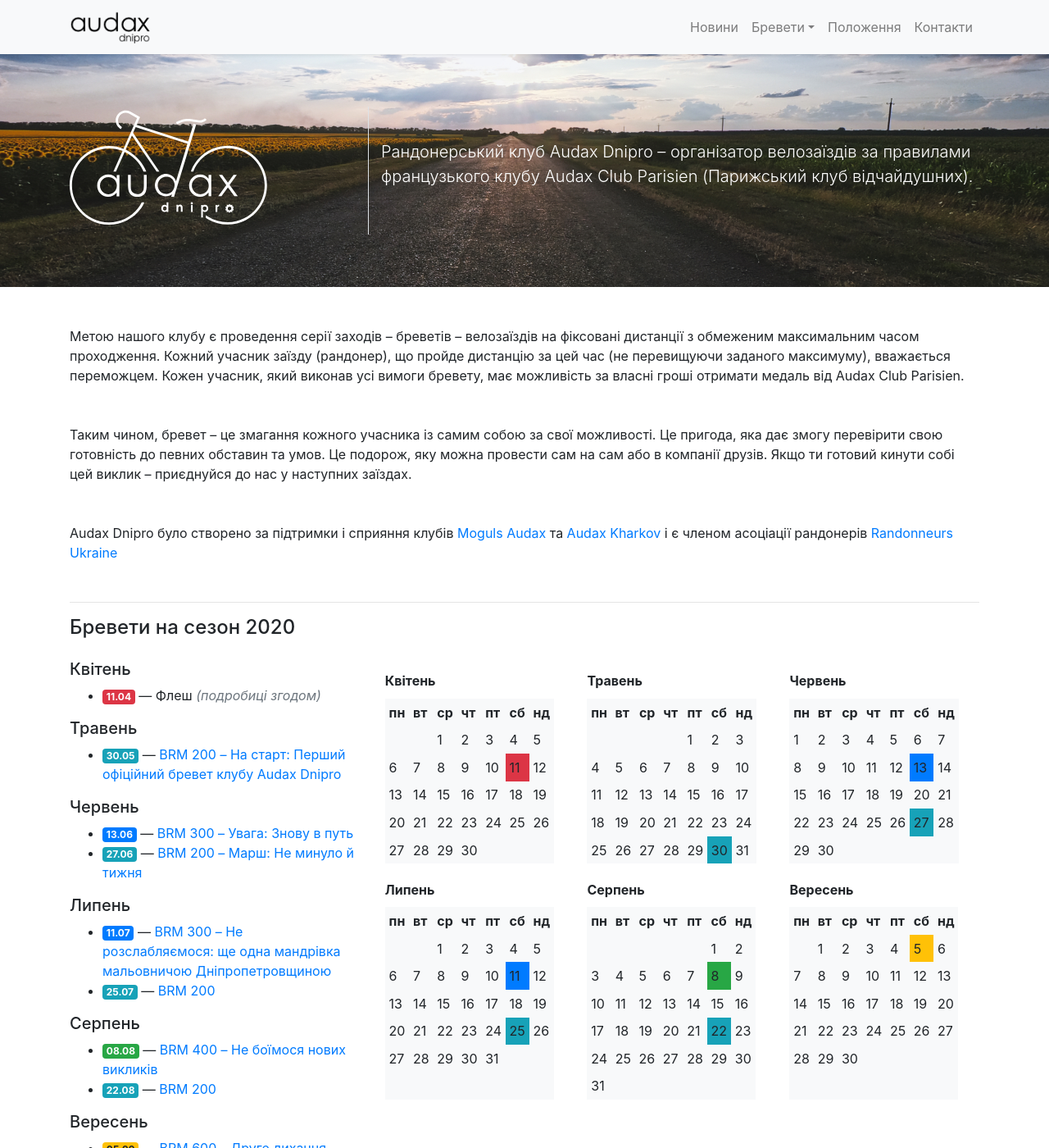
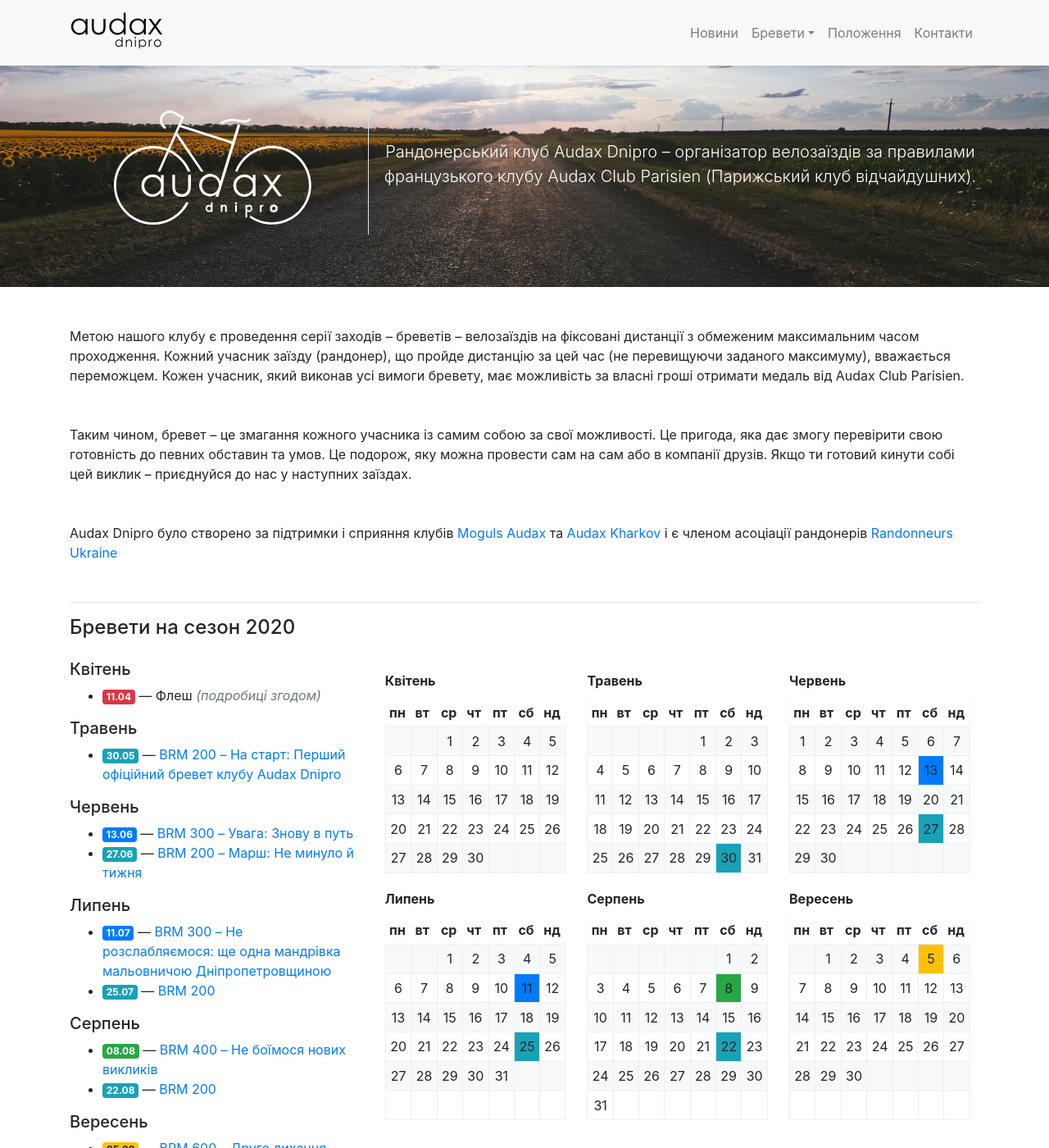
Before and after one commit to s-chizhik/audax.dp.ua, a Jekyll site: the page built from index.html, in a window 1280 px wide and 1400 px high. Shown: the whole window at 82% size. Built offline with Jekyll 4.4.1, drawn with Linux system fonts in a browser that asks for light colours; nearby versions of some CDN libraries.

Commit message:
поправил лого, главную, добавил if фильтр для тернарных операций

```diff
--- a/_config.yml
+++ b/_config.yml
@@ -33,4 +33,4 @@
 collections:
   brevets2020:
     output: true
-    permalink: /hola/:name
+    permalink: /brevets/2020/:name
--- a/_includes/header.html
+++ b/_includes/header.html
@@ -5,8 +5,8 @@
 
         <a class="navbar-brand" href="{{"/" | relative_url }}">
             <!-- <img height="40" src="{{"/img/audax_dnipro-01.png" | relative_url }}" alt="Audax Dnipro logo"> -->
-            <img height="40" src="{{"/img/Untitled.png" | relative_url }}" alt="Audax Dnipro logo">
-            <!--<object data="/img/Untitled.svg" alt="Audax Dnipro logo" type="image/svg+xml"></object>
+            <!--<img height="40" src="{{"/img/logo.svg" | relative_url }}" alt="Audax Dnipro logo">-->
+            <object data="/img/logo.svg" style="height: 46px" type="image/svg+xml"></object>
             <!-- {{ site.title }} -->
         </a>
 
@@ -27,8 +27,7 @@
                        aria-expanded="false">Бревети</a>
 
                     <div class="dropdown-menu">
-                        <a class="dropdown-item" href="{{ "/brevets/2019"|relative_url }}">2019</a>
-                        <a class="dropdown-item" href="{{ "/brevets/2020"|relative_url }}">2020</a>
+                        <a class="dropdown-item" href="{{ '/brevets/2020' |relative_url }}">2020</a>
                     </div>
                 </li>
 
--- /dev/null
+++ b/_plugins/if_filter.rb
@@ -0,0 +1,16 @@
+# https://github.com/Shopify/liquid/issues/236#issuecomment-43118741
+# {{ foo | if: 'yes', 'no' }}
+
+module Jekyll
+    module TernaryFilters
+        def if(value, true_output, untrue_output = '')
+            value ? true_output : untrue_output
+        end
+
+        def unless(value, untrue_output, true_output = '')
+            value ? true_output : untrue_output
+        end
+    end
+end
+
+Liquid::Template.register_filter(Jekyll::TernaryFilters)
--- a/brevets/_calendar.html
+++ b/brevets/_calendar.html
@@ -1,3 +1,14 @@
+<style>
+    .table-borderless tbody tr tbody tr:nth-of-type(odd){
+        background-color: white;
+    }
+    .table-borderless tbody tr tbody td {
+        text-align: center;
+        border: 1px #efefef solid;
+        padding: 4pt;
+    }
+</style>
+
 <table class="table table-sm table-borderless">
     <tbody>
     <!--<tr>
@@ -236,7 +247,7 @@
                     <td>8</td>
                     <td>9</td>
                     <td>10</td>
-                    <td class="bg-danger">11</td>
+                    <td>11</td>
                     <td>12</td>
                 </tr>
                 <tr>
--- a/index.html
+++ b/index.html
@@ -2,14 +2,20 @@
 title: Головна
 layout: main
 ---
-
+<style>
+    @media (min-width:992px) {
+        .main_page__logo {
+            border-right:1px solid #dee2e6;
+        }
+    }
+</style>
 <div class="jumbotron jumbotron-fluid text-white">
     <div class="container">
         <div class="row align-items-center">
-            <div class="col-4 border-right">
+            <div class="col-lg-4 col-12 main_page__logo text-center">
                 <object data="/img/audax_dnipro-01.svg" alt="Audax Dnipro logo" type="image/svg+xml" style="height:150px;"></object>
             </div>
-            <div class="col-8">
+            <div class="col-lg-8 col-12 text-center">
                 <p class="lead">
                     Рандонерський клуб Audax Dnipro – організатор велозаїздів за правилами французького клубу
                     Audax Club Parisien (Парижський клуб відчайдушних).
@@ -47,11 +53,11 @@
     <h4 class="pb-3">Бревети на сезон 2020</h4>
 
     <div class="row">
-        <div class="col-4">
+        <div class="col-lg-4">
             {% include_relative brevets/_list.html %}
         </div>
 
-        <div class="col-8">
+        <div class="col-lg-8 d-none d-lg-block">
             {% include_relative brevets/_calendar.html %}
         </div>
     </div>
```
Also changed, not shown: _data/ua_months.yml (added, +12 -0 lines), img/logo.svg (added).
